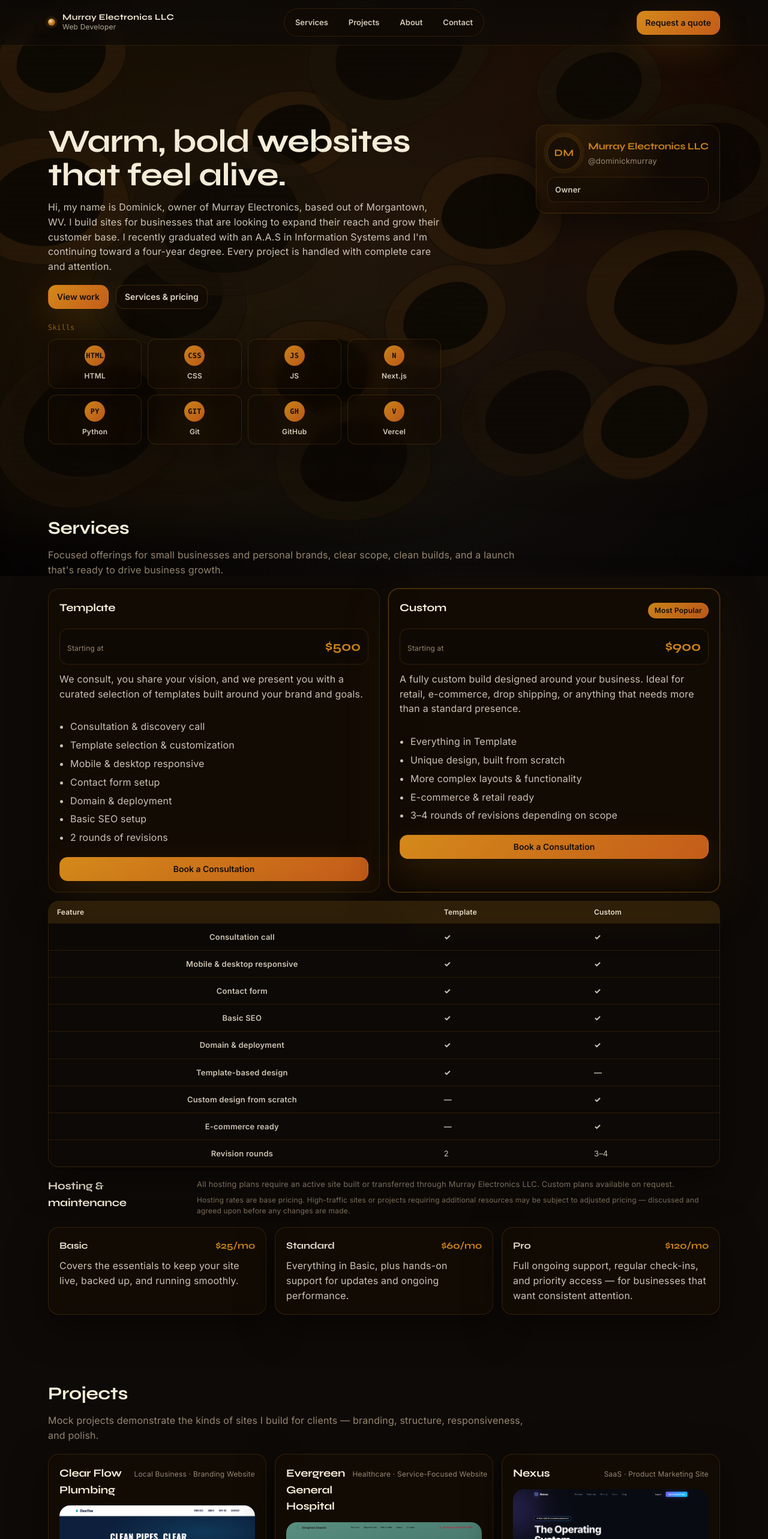
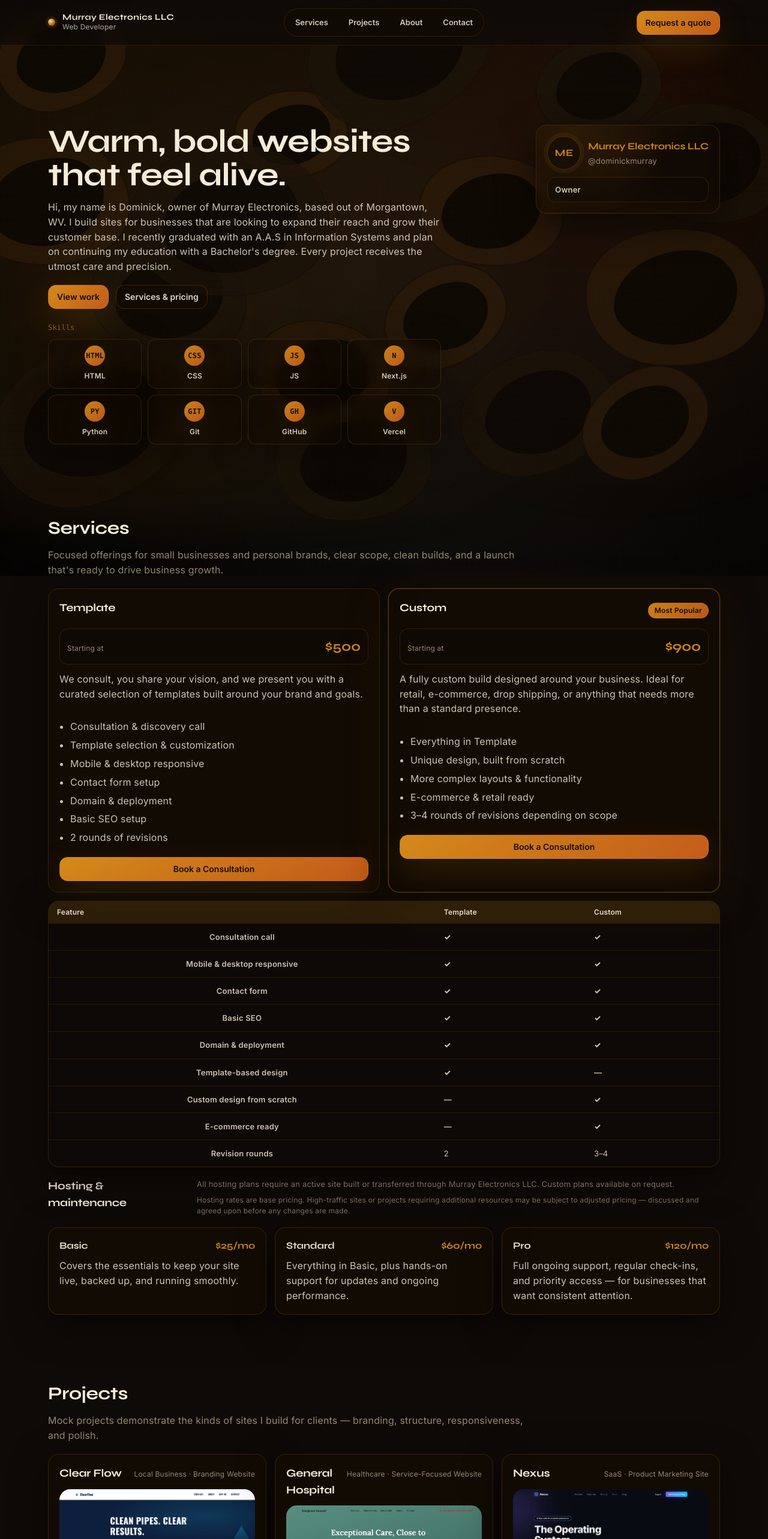
Before and after one commit to MurrayElectronicsLLC/PortfolioSite, a React (Vite) app: page / in a window 1280 px wide. Shown: the top 2566 px of the page at 60% size. Built offline with nearby package versions, Linux system fonts and the light colour scheme.

Commit message:
Update App component text and project titles for clarity and consistency. Revised personal introduction, adjusted avatar initials, and simplified project names for a more streamlined presentation. Removed security notice from the contact form section.

```diff
--- a/src/App.jsx
+++ b/src/App.jsx
@@ -91,9 +91,9 @@ function App() {
                 <p className={styles.lede}>
                   Hi, my name is Dominick, owner of Murray Electronics, based out of Morgantown, WV.
                   I build sites for businesses that are looking to expand their reach and grow their
-                  customer base. I recently graduated with an A.A.S in Information Systems and I'm continuing
-                  toward a four-year degree. Every project is handled with complete care and
-                  attention.
+                  customer base. I recently graduated with an A.A.S in Information Systems and plan on continuing
+                  my education with a Bachelor's degree. Every project receives the utmost care and
+                  precision.
                 </p>
                 <div className={styles.heroActions}>
                   <button
@@ -131,7 +131,7 @@ function App() {
                   <div className={styles.profileCard}>
                     <div className={styles.profileTop}>
                       <div className={styles.avatar} aria-hidden="true">
-                        <span className={styles.avatarText}>DM</span>
+                        <span className={styles.avatarText}>ME</span>
                       </div>
                       <div>
                         <div className={styles.profileName}>Murray Electronics LLC</div>
@@ -337,7 +337,7 @@ function App() {
             <div className={styles.projectGrid}>
               <article className={styles.projectCard}>
                 <div className={styles.projectTop}>
-                  <div className={styles.projectTitle}>Clear Flow Plumbing</div>
+                  <div className={styles.projectTitle}>Clear Flow</div>
                   <div className={styles.projectTag}>Local Business · Branding Website</div>
                 </div>
                 <div className={styles.projectPreviewWrap}>
@@ -384,7 +384,7 @@ function App() {
 
               <article className={styles.projectCard}>
                 <div className={styles.projectTop}>
-                  <div className={styles.projectTitle}>Evergreen General Hospital</div>
+                  <div className={styles.projectTitle}>General Hospital</div>
                   <div className={styles.projectTag}>Healthcare · Service-Focused Website</div>
                 </div>
                 <div className={styles.projectPreviewWrap}>
@@ -524,13 +524,6 @@ function App() {
                   <li>Pages/sections you need (and any examples you like)</li>
                   <li>Deadline + budget range</li>
                 </ul>
-                <div className={styles.notice}>
-                  <div className={styles.noticeTitle}>Security note</div>
-                  <div className={styles.noticeText}>
-                    This form submits directly to Formspree over HTTPS. No passwords or sensitive
-                    personal data, please.
-                  </div>
-                </div>
               </div>
             </div>
           </div>
```
